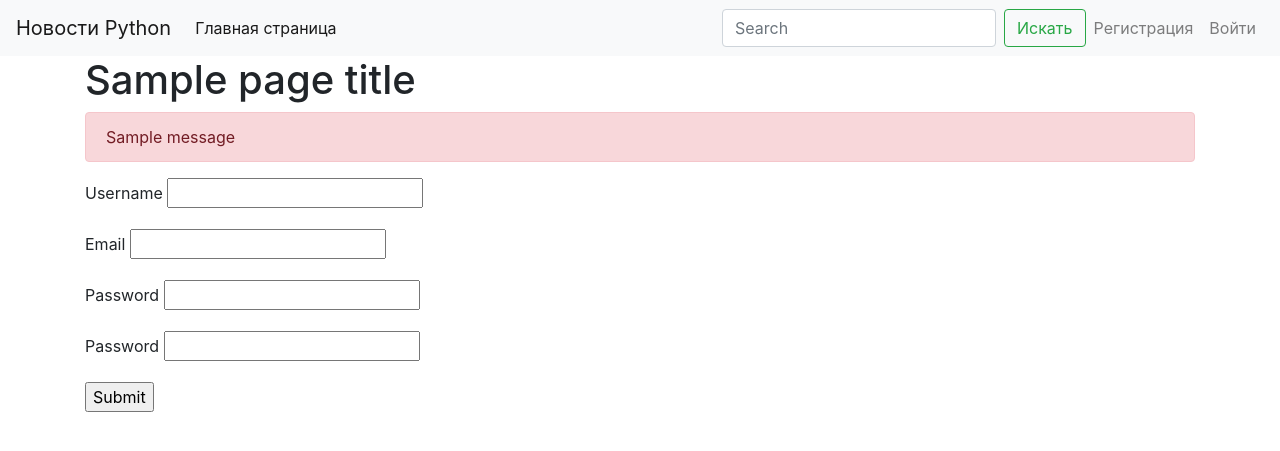
After one commit to dimmy2000/LearnPython, a Python web app: template Track_Web_Development/webapp/templates/user/registration.html in a window 1280 px wide. The commit adds this page. Shown: the top 451 px of the page. Run offline with Jinja, Linux system fonts and the light colour scheme; the template is opened without the code that fills it: most values are stand-ins (such as "Sample title", 1, 10 or a date in 2020); one stand-in notice (Sample message) is shown; form fields are guessed from the names that the template uses; some libraries are stand-ins or nearby versions.

Commit message:
user registration func & templates added

```diff
--- a/Track_Web_Development/create_db.py
+++ /dev/null
@@ -1,3 +0,0 @@
-from webapp import db, create_app
-
-db.create_all(app=create_app())
--- a/Track_Web_Development/webapp/__init__.py
+++ b/Track_Web_Development/webapp/__init__.py
@@ -1,5 +1,6 @@
 from flask import Flask, render_template, flash, redirect, url_for
 from flask_login import LoginManager
+from flask_migrate import Migrate
 
 from webapp.db import db
 from webapp.admin.views import blueprint as admin_blueprint
@@ -13,6 +14,7 @@ def create_app():
     app = Flask(__name__)
     app.config.from_pyfile('config.py')
     db.init_app(app)
+    migrate = Migrate(app, db)
 
     login_manager = LoginManager()
     login_manager.init_app(app)
--- a/Track_Web_Development/webapp/templates/menu.html
+++ b/Track_Web_Development/webapp/templates/menu.html
@@ -9,13 +9,33 @@
       <li class="nav-item active">
         <a class="nav-link" href="/">Главная страница</a>
       </li>
-      <li class="nav-item">
-        <a class="nav-link" href="{{ url_for("user.login") }}">Логин</a>
-      </li>
     </ul>
     <form class="form-inline my-2 my-lg-0">
       <input class="form-control mr-sm-2" type="search" placeholder="Search" aria-label="Search">
       <button class="btn btn-outline-success my-2 my-sm-0" type="submit">Искать</button>
     </form>
+    <ul class="navbar-nav">
+      {% if current_user.is_authenticated %}
+        <li class="nav-item">
+          <span class="nav-link">Привет, {{ current_user.username }}</span>
+        </li>
+        {% if current_user.is_admin %}
+          <li class="nav-item">
+              <a class="nav-link" href="{{ url_for('admin.admin_index') }}">Админка</a>
+          </li>
+        {% endif %}
+        <li class="nav-item">
+            <a class="nav-link" href="{{ url_for('user.logout') }}">Выйти</a>
+        </li>
+      {% else %}
+        <li class="nav-item">
+            <a class="nav-link" href="{{ url_for('user.register') }}">Регистрация</a>
+        </li>
+        <li class="nav-item">
+            <a class="nav-link" href="{{ url_for('user.login') }}">Войти</a>
+        </li>
+      {% endif %}
+      </li>
+    </ul>
   </div>
 </nav>
--- /dev/null
+++ b/Track_Web_Development/webapp/templates/user/registration.html
@@ -0,0 +1,38 @@
+{% extends "base.html" %}
+{% block content %}
+    {% with messages = get_flashed_messages() %}
+        {% if messages %}
+            {% for message in messages %}
+            <div class="alert alert-danger" role="alert">
+                {{ message }}
+            </div>
+            {% endfor %}
+        {% endif %}
+    {% endwith %}
+    <div class="row">
+        <div class="col-8">
+            <form action="{{ url_for('user.process_reg') }}" method="POST">
+                {{ form.hidden_tag() }}
+                <div class="form-group">
+                    {{ form.username.label }}
+                    {{ form.username() }}
+                </div>
+                <div class="form-group">
+                    {{ form.email.label }}
+                    {{ form.email() }}
+                </div>
+                <div class="form-group">
+                    {{ form.password.label }}
+                    {{ form.password() }}
+                </div>
+                <div class="form-group">
+                    {{ form.password2.label }}
+                    {{ form.password2() }}
+                </div>
+                {{ form.submit() }}
+            </form>
+        </div>
+        <div class="col-4">
+        </div>
+    </div>
+{% endblock %}
--- a/Track_Web_Development/webapp/user/models.py
+++ b/Track_Web_Development/webapp/user/models.py
@@ -9,6 +9,7 @@ class User(db.Model, UserMixin):
     username = db.Column(db.String(50), index=True, unique=True)
     password = db.Column(db.String(128))
     role = db.Column(db.String(10), index=True)
+    email = db.Column(db.String(50), unique=True)
 
     def set_password(self, password):
         self.password = generate_password_hash(password)
```
Also changed, not shown: Track_Web_Development/webapp/templates/user/login.html (+9 -0 lines), Track_Web_Development/webapp/user/forms.py (+40 -5 lines), Track_Web_Development/webapp/user/views.py (+35 -2 lines).
